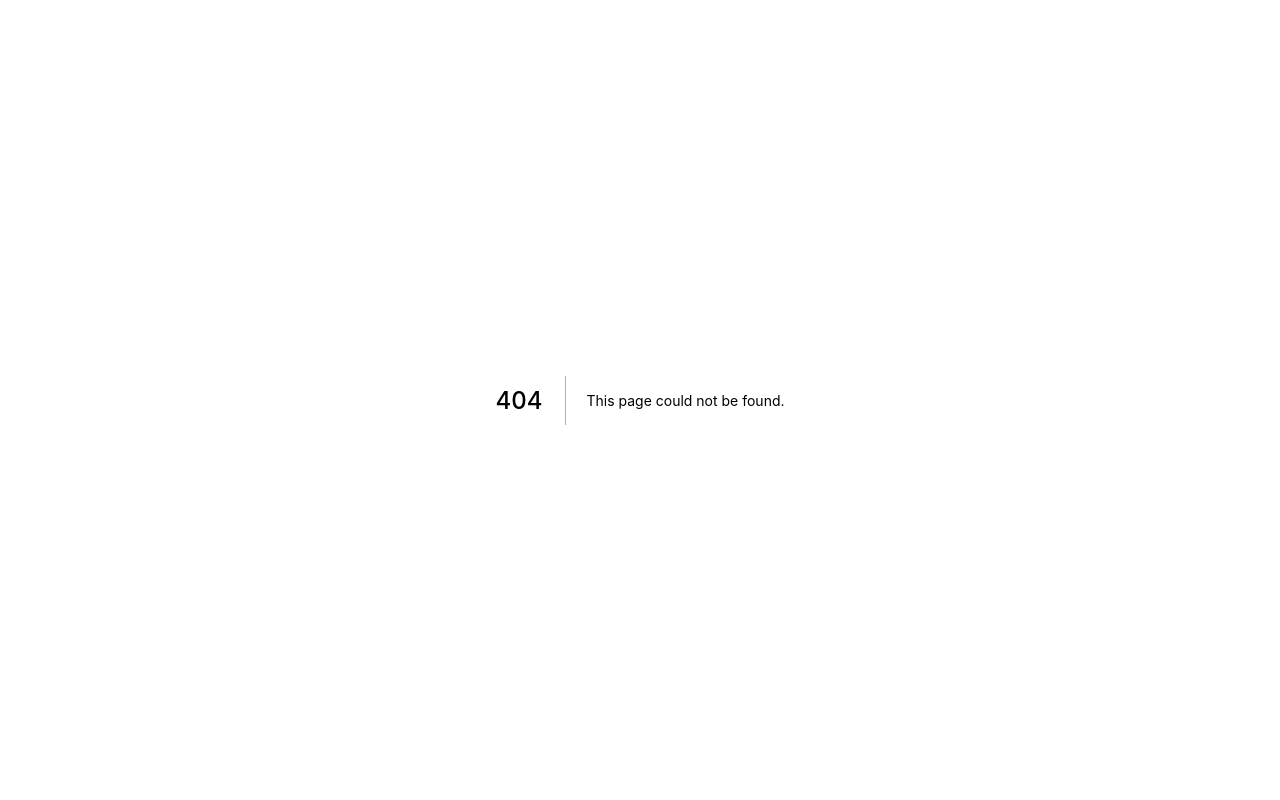
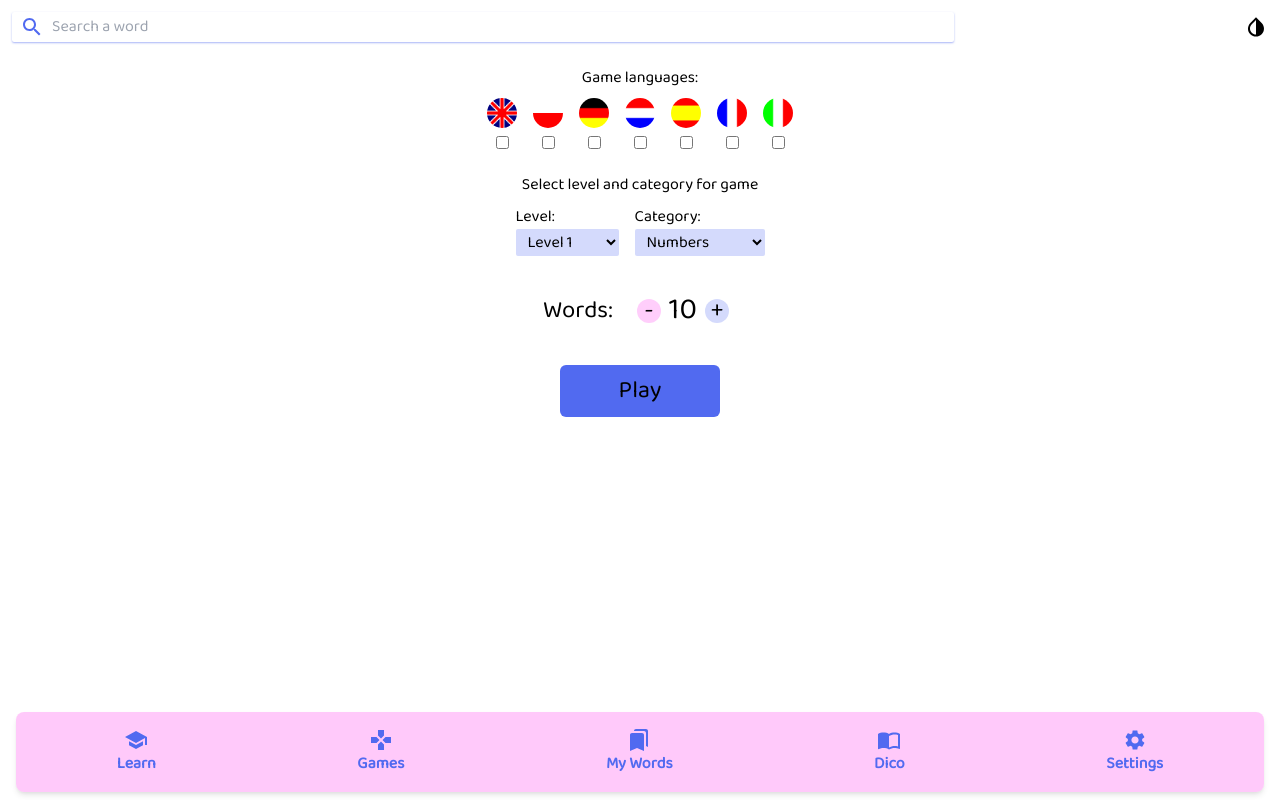
Before and after one commit to ArexSpeed/multiwords, a Next.js app: page /games/connect in a window 1280 px wide. Before the commit this address had no page. Built offline with nearby package versions, Linux system fonts and the light colour scheme.

Commit message:
connect game ui

```diff
--- /dev/null
+++ b/pages/games/connect/index.tsx
@@ -0,0 +1,150 @@
+/* eslint-disable jsx-a11y/no-onchange */
+import React, { useState } from 'react';
+import Link from 'next/link';
+import MobileNav from 'components/Nav/MobileNav';
+import MetaHead from 'components/MetaHead';
+import Search from 'components/Search';
+import Flag from 'components/Flag';
+import { levels, categories } from 'data';
+import { useAppDispatch, useAppSelector } from 'redux/hooks';
+import { selectCategories } from 'redux/slices/mywordsSlice';
+
+const ConnectPage = () => {
+  const [wordsQty, setWordsQty] = useState(10);
+  const [level, setLevel] = useState('1');
+  const [categoryGame, setCategoryGame] = useState('Numbers');
+  const mwCategories = useAppSelector(selectCategories);
+  const dispatch = useAppDispatch();
+
+  const handlePlay = () => {
+    console.log('play');
+  };
+
+  const langs = [
+    {
+      short: 'eng',
+      name: 'English'
+    },
+    {
+      short: 'pol',
+      name: 'Polski'
+    },
+    {
+      short: 'ger',
+      name: 'Deutsch'
+    },
+    {
+      short: 'ned',
+      name: 'Nederlande'
+    },
+    {
+      short: 'spa',
+      name: 'Español'
+    },
+    {
+      short: 'fra',
+      name: 'Français'
+    },
+    {
+      short: 'ita',
+      name: 'Italiano'
+    }
+  ];
+
+  return (
+    <div className="w-screen h-screen max-h-screen flex flex-col relative font-baloo dark:bg-gray-700 dark:text-gray-100">
+      <MetaHead />
+      <main className="w-full max-h-screen">
+        <Search />
+        <section className="flex flex-col justify-center items-center w-full p-3">
+          <div className="flex flex-row justify-between items-center">
+            <h4 className="text-md">Game languages:</h4>
+          </div>
+          <div className="flex flex-row justify-start items-center overflow-x-auto">
+            {langs.map((lang, i) => (
+              <label key={i} className="flex flex-col justify-center items-center cursor-pointer">
+                <Flag flag={lang.short} />
+                <input type="checkbox" onChange={() => console.log('check lang')} />
+              </label>
+            ))}
+          </div>
+        </section>
+        {/* Level/cat section */}
+        <section className="flex flex-col justify-center items-center w-full p-3">
+          <div className="flex flex-row justify-between items-center">
+            <h4 className="text-md">Select level and category for game</h4>
+          </div>
+          <article className="flex flex-row justify-between items-center m-2">
+            <div className="flex flex-col mx-2">
+              Level:
+              <select
+                className="text-md outline-none bg-secondaryLight rounded-sm px-2 dark:bg-secondaryDark"
+                onChange={(e) => setLevel(e.target.value)}>
+                {levels.map((level) => (
+                  <option key={level.id} value={level.id}>
+                    {level.title}
+                  </option>
+                ))}
+                <option value="999">My Words</option>
+              </select>
+            </div>
+            <div className="flex flex-col mx-2">
+              Category:
+              {level !== '999' ? (
+                <select
+                  className="text-md outline-none bg-secondaryLight rounded-sm px-2 dark:bg-secondaryDark"
+                  onChange={(e) => setCategoryGame(e.target.value)}>
+                  {categories
+                    .filter((category) => category.lvl === level)
+                    .map((category) => (
+                      <option key={category.id} value={category.name}>
+                        {category.name}
+                      </option>
+                    ))}
+                </select>
+              ) : (
+                <select
+                  className="text-md outline-none bg-secondaryLight rounded-sm px-2 dark:bg-secondaryDark"
+                  onChange={(e) => setCategoryGame(e.target.value)}>
+                  {mwCategories.map((category) => (
+                    <option key={category.id} value={category.name}>
+                      {category.name}
+                    </option>
+                  ))}
+                </select>
+              )}
+            </div>
+          </article>
+        </section>
+        <section className="flex flex-row justify-center items-center w-full p-3">
+          <span className="text-lg mx-2">Words:</span>
+          <div className="flex flex-row justify-center items-center text-lg mx-2">
+            <button
+              className="w-6 h-6 p-2 mx-2 flex justify-center items-center bg-primaryLight rounded-full dark:bg-primaryDark"
+              disabled={wordsQty <= 2}
+              onClick={() => setWordsQty(wordsQty - 2)}>
+              -
+            </button>
+            <span className="text-[30px]">{wordsQty}</span>
+            <button
+              className="w-6 h-6 p-2 mx-2 flex justify-center items-center bg-secondaryLight rounded-full dark:bg-secondaryDark"
+              disabled={wordsQty >= 20}
+              onClick={() => setWordsQty(wordsQty + 2)}>
+              +
+            </button>
+          </div>
+        </section>
+        <section className="flex flex-row justify-center items-center w-full p-3">
+          <Link href="/games/memo/play" passHref>
+            <button className="bg-secondary p-2 m-2 w-40 text-lg rounded-md" onClick={handlePlay}>
+              Play
+            </button>
+          </Link>
+        </section>
+        <MobileNav />
+      </main>
+    </div>
+  );
+};
+
+export default ConnectPage;
```
